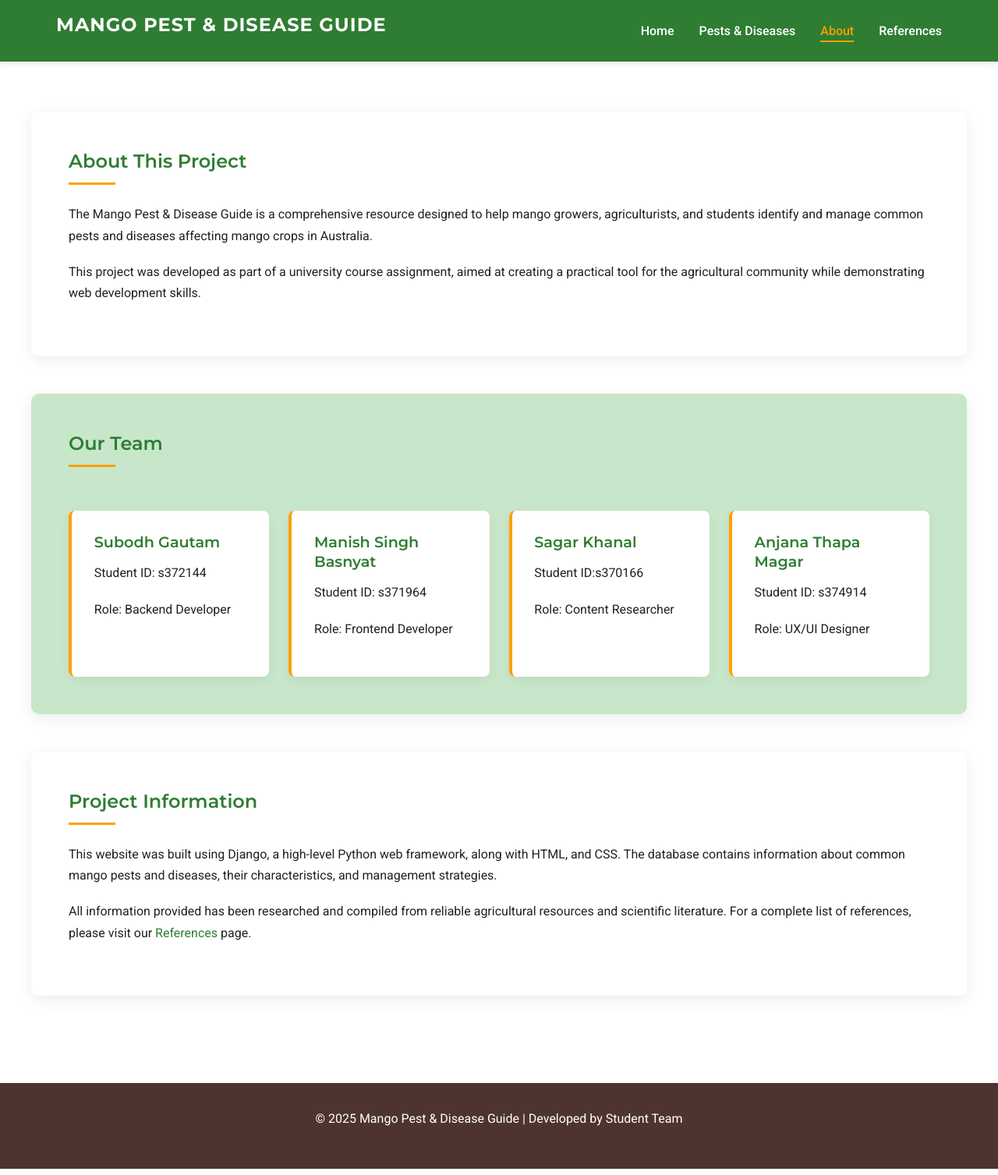
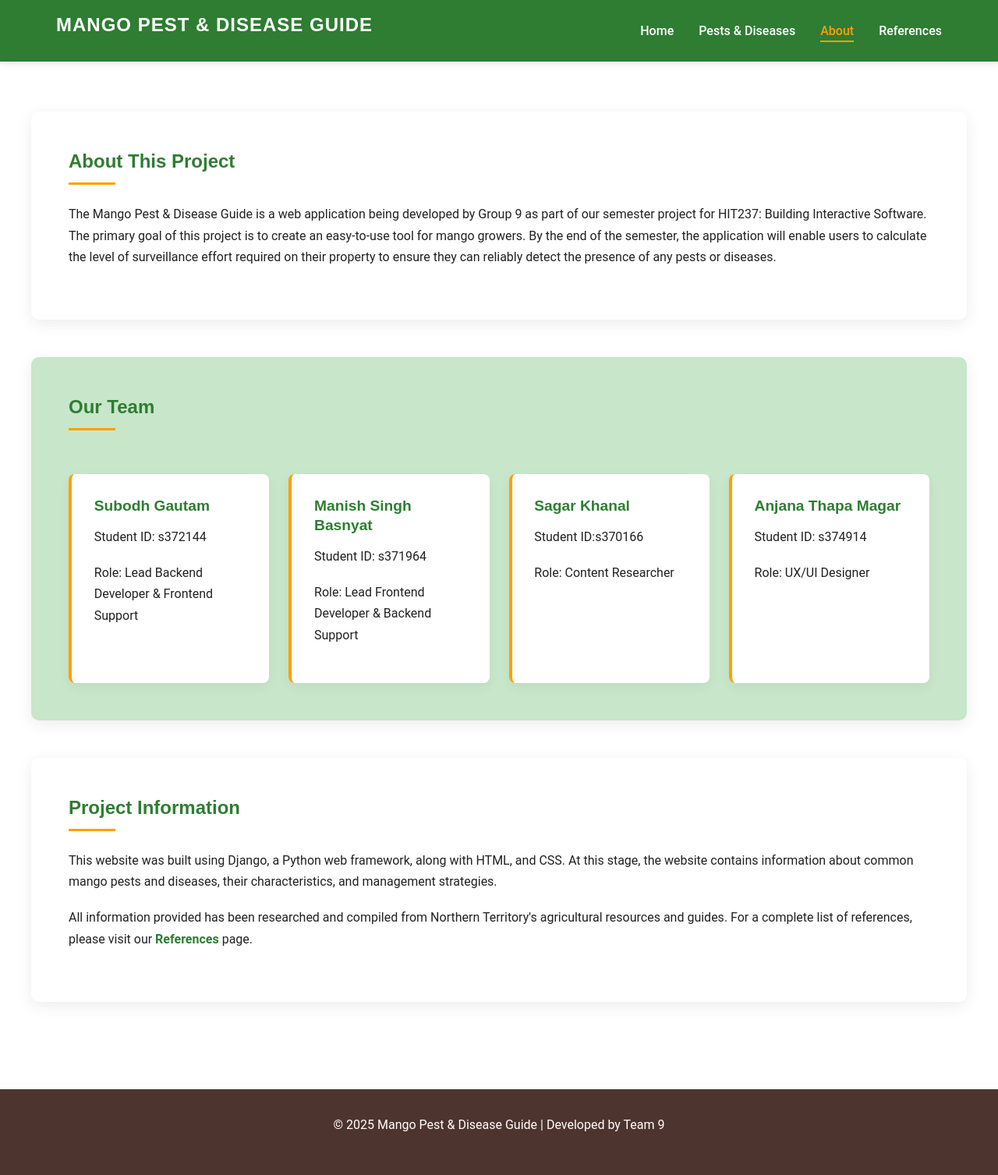
Before and after one commit to manishsinghbasnyat/hit237group9, a Django app: page /about/ in a window 1280 px wide. Shown: the whole page at 78% size. Run offline with Django 5.2, Linux system fonts and the light colour scheme.

Commit message:
Touch ups in css, and in footer of all pages

```diff
--- a/proj_mango/app_mango/static/app_mango/css/style.css
+++ b/proj_mango/app_mango/static/app_mango/css/style.css
@@ -546,9 +546,6 @@ h1.references {
     font-size: 1.4rem;
 }
 
-.reference-list {
-    list-style-type: disc;
-}
 
 .reference-list li {
     margin-bottom: 1.2rem;
--- a/proj_mango/app_mango/templates/app_mango/about.html
+++ b/proj_mango/app_mango/templates/app_mango/about.html
@@ -2,11 +2,10 @@
 <!DOCTYPE html>
 <html lang="en">
   <head>
-    <meta charset="UTF-8">
-    <meta name="viewport" content="width=device-width, initial-scale=1.0">
+    <meta charset="UTF-8" />
+    <meta name="viewport" content="width=device-width, initial-scale=1.0" />
     <title>About - Mango Pest & Disease Guide</title>
-    <link rel="stylesheet" href="{% static 'app_mango/css/style.css' %}">
-    <link href="https://fonts.googleapis.com/css2?family=Montserrat:wght@400;500;600;700&family=Roboto:wght@300;400;500;700&display=swap" rel="stylesheet">
+    <link rel="stylesheet" href="{% static 'app_mango/css/style.css' %}" />
   </head>
   <body>
     <header>
@@ -26,9 +25,15 @@
     <main class="container about-page">
       <section class="about-section">
         <h2 class="section-heading">About This Project</h2>
-            <p>The Mango Pest & Disease Guide is a comprehensive resource designed to help mango growers, agriculturists, and students identify and manage common pests and diseases affecting mango crops in Australia.</p>
-
-            <p>This project was developed as part of a university course assignment, aimed at creating a practical tool for the agricultural community while demonstrating web development skills.</p>
+        <p>
+          The Mango Pest & Disease Guide is a web application being developed by
+          Group 9 as part of our semester project for HIT237: Building
+          Interactive Software. The primary goal of this project is to create an
+          easy-to-use tool for mango growers. By the end of the semester, the
+          application will enable users to calculate the level of surveillance
+          effort required on their property to ensure they can reliably detect
+          the presence of any pests or diseases.
+        </p>
       </section>
 
       <section class="team-section">
@@ -37,12 +42,12 @@
           <div class="team-member">
             <h3>Subodh Gautam</h3>
             <p>Student ID: s372144</p>
-                    <p>Role: Backend Developer</p>
+            <p>Role: Lead Backend Developer & Frontend Support </p>
           </div>
           <div class="team-member">
             <h3>Manish Singh Basnyat</h3>
             <p>Student ID: s371964</p>
-                    <p>Role: Frontend Developer</p>
+            <p>Role: Lead Frontend Developer & Backend Support </p>
           </div>
           <div class="team-member">
             <h3>Sagar Khanal</h3>
@@ -59,14 +64,24 @@
 
       <section class="project-info">
         <h2 class="section-heading">Project Information</h2>
-            <p>This website was built using Django, a high-level Python web framework, along with HTML, and CSS. The database contains information about common mango pests and diseases, their characteristics, and management strategies.</p>
+        <p>
+          This website was built using Django, a Python web
+          framework, along with HTML, and CSS. At this stage, the website contains information
+          about common mango pests and diseases, their characteristics, and
+          management strategies.
+        </p>
 
-            <p>All information provided has been researched and compiled from reliable agricultural resources and scientific literature. For a complete list of references, please visit our <a href="{% url 'references' %}">References</a> page.</p>
+        <p>
+          All information provided has been researched and compiled from
+          Northern Territory's agricultural resources and guides. For a
+          complete list of references, please visit our
+          <a href="{% url 'references' %}"><strong>References</strong></a> page.
+        </p>
       </section>
     </main>
 
     <footer>
-        <p>&copy; 2025 Mango Pest & Disease Guide | Developed by Student Team</p>
+      <p>&copy; 2025 Mango Pest & Disease Guide | Developed by Team 9</p>
     </footer>
   </body>
 </html>
--- a/proj_mango/app_mango/templates/app_mango/detail.html
+++ b/proj_mango/app_mango/templates/app_mango/detail.html
@@ -133,7 +133,7 @@
     </main>
 
     <footer>
-        <p>&copy; 2025 Mango Pest & Disease Guide | Developed by Student Team</p>
-    </footer>
+        <p>&copy; 2025 Mango Pest & Disease Guide | Developed by Team 9</p>
+      </footer>
 </body>
 </html>
--- a/proj_mango/app_mango/templates/app_mango/home.html
+++ b/proj_mango/app_mango/templates/app_mango/home.html
@@ -48,7 +48,7 @@
     </main>
 
     <footer>
-        <p>&copy; 2025 Mango Pest & Disease Guide | Developed by Student Team</p>
-    </footer>
+        <p>&copy; 2025 Mango Pest & Disease Guide | Developed by Team 9</p>
+      </footer>
 </body>
 </html>
--- a/proj_mango/app_mango/templates/app_mango/pest_list.html
+++ b/proj_mango/app_mango/templates/app_mango/pest_list.html
@@ -95,7 +95,7 @@
     </main>
 
     <footer>
-        <p>&copy; 2025 Mango Pest & Disease Guide | Developed by Student Team</p>
-    </footer>
+        <p>&copy; 2025 Mango Pest & Disease Guide | Developed by Team 9</p>
+      </footer>
 </body>
 </html>
--- a/proj_mango/app_mango/templates/app_mango/references.html
+++ b/proj_mango/app_mango/templates/app_mango/references.html
@@ -79,7 +79,7 @@
     </main>
 
     <footer>
-        <p>&copy; 2025 Mango Pest & Disease Guide | Developed by Student Team</p>
-    </footer>
+        <p>&copy; 2025 Mango Pest & Disease Guide | Developed by Team 9</p>
+      </footer>
 </body>
 </html>
```
Lines whose indentation alone changed are shown as unchanged.
